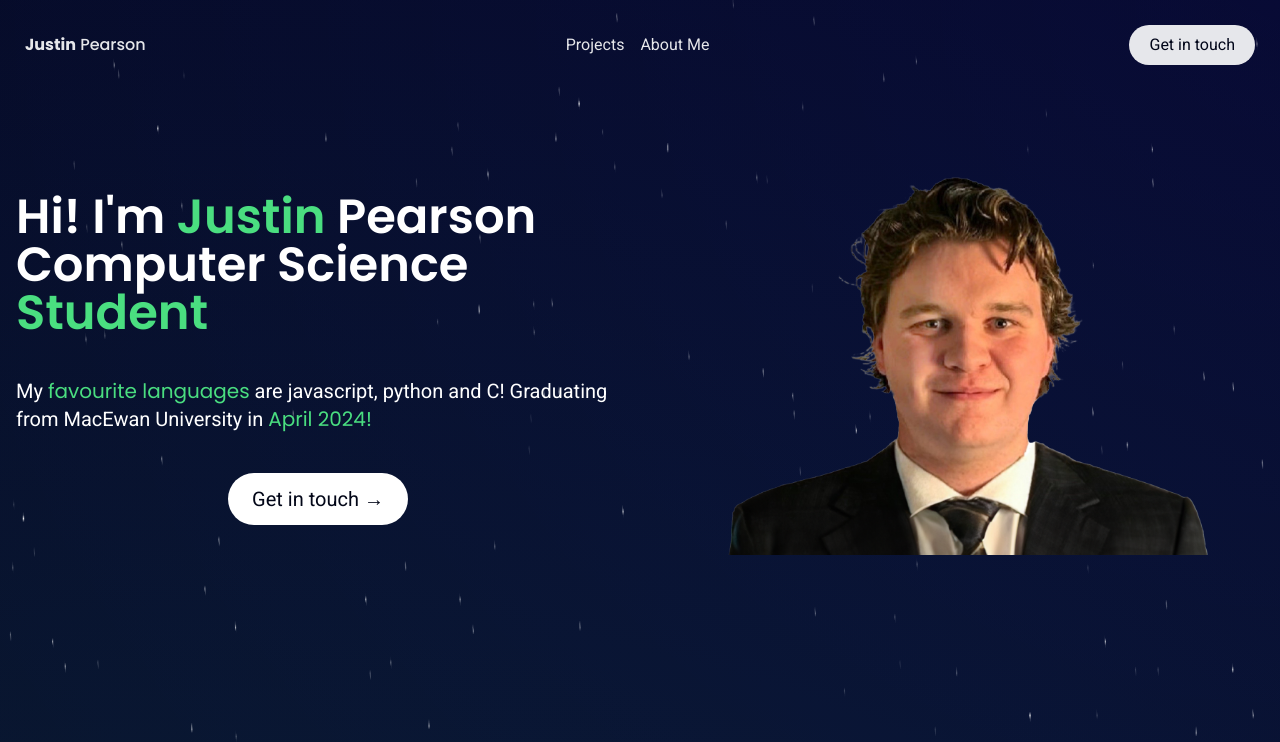
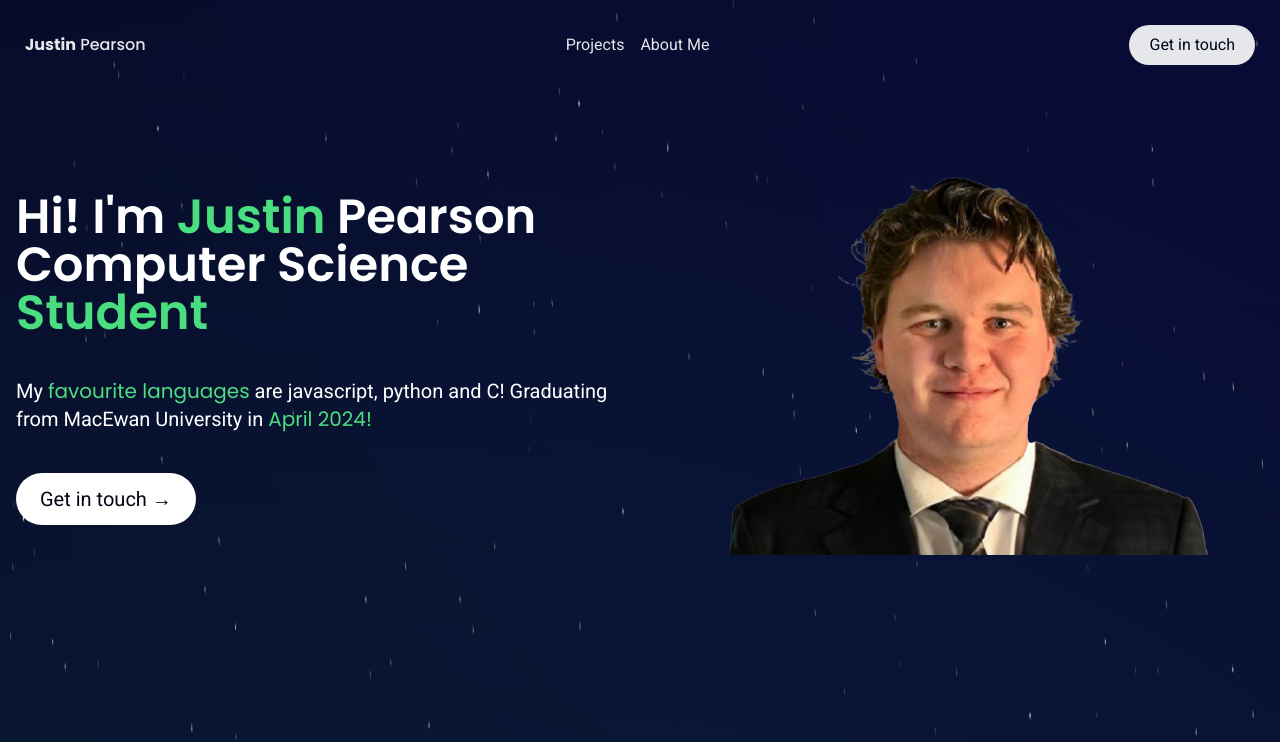
Before and after one commit to JP5252/Justin-Pearson-personal-pebsite, a SvelteKit app: page / in a window 1280 px wide. Shown: the top 742 px of the page. Built offline with nearby package versions, Linux system fonts and the light colour scheme.

Commit message:
fix connect button

```diff
--- a/src/components/Main.svelte
+++ b/src/components/Main.svelte
@@ -46,7 +46,7 @@
         <span class="poppins text-green-400">April 2024!</span>
       </p>
       <a
-        class="greenshadow mx-auto lg:mr-auto text-base sm:text-lg md:text-xl
+        class="greenshadow mx-auto lg:mr-auto lg:ml-0 text-base sm:text-lg md:text-xl
       poppins relative overflow-hidden px-6 py-3 group rounded-full bg-white
       text-slate-950"
         href="www.linkedin.com/in/justin-pearson5252"
```
